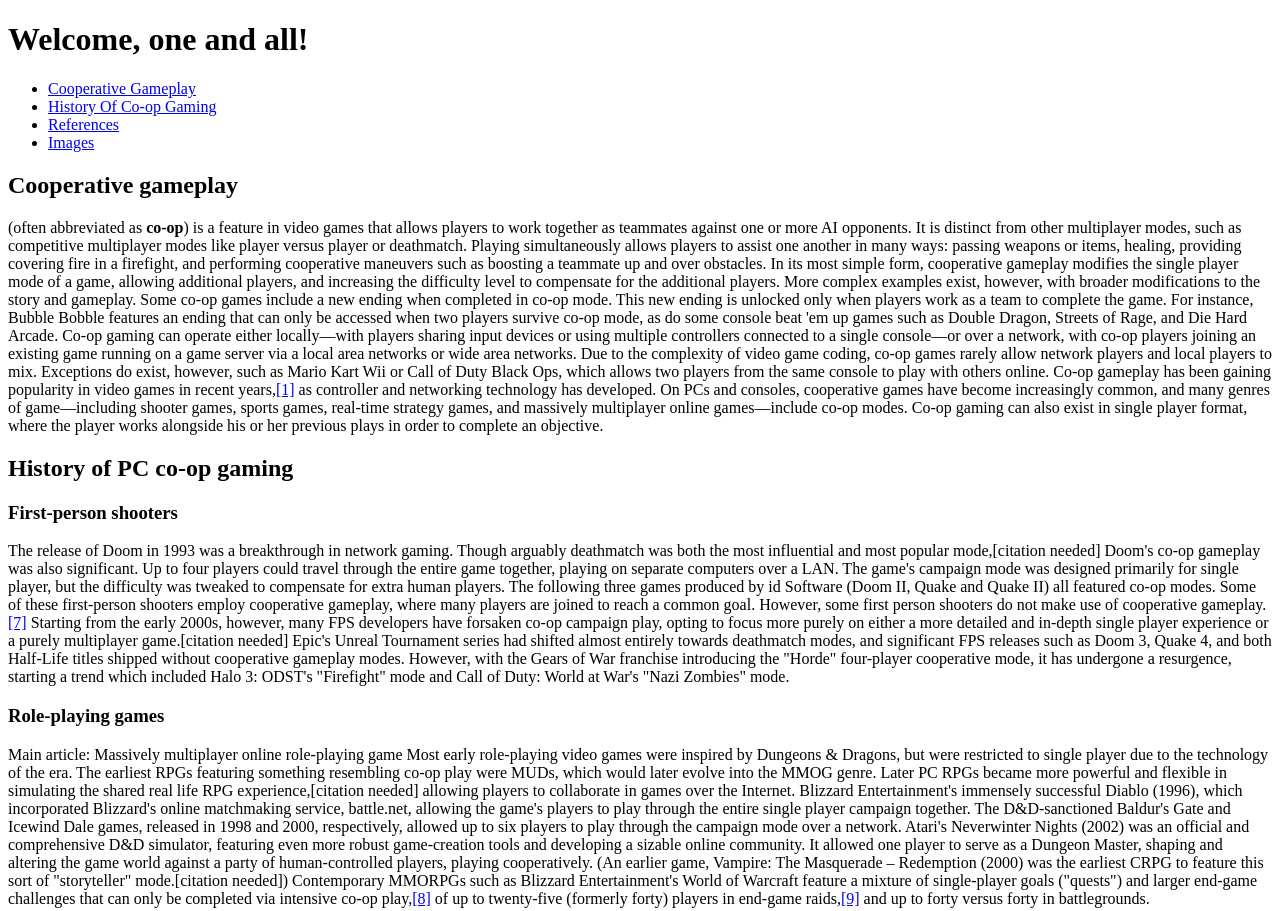
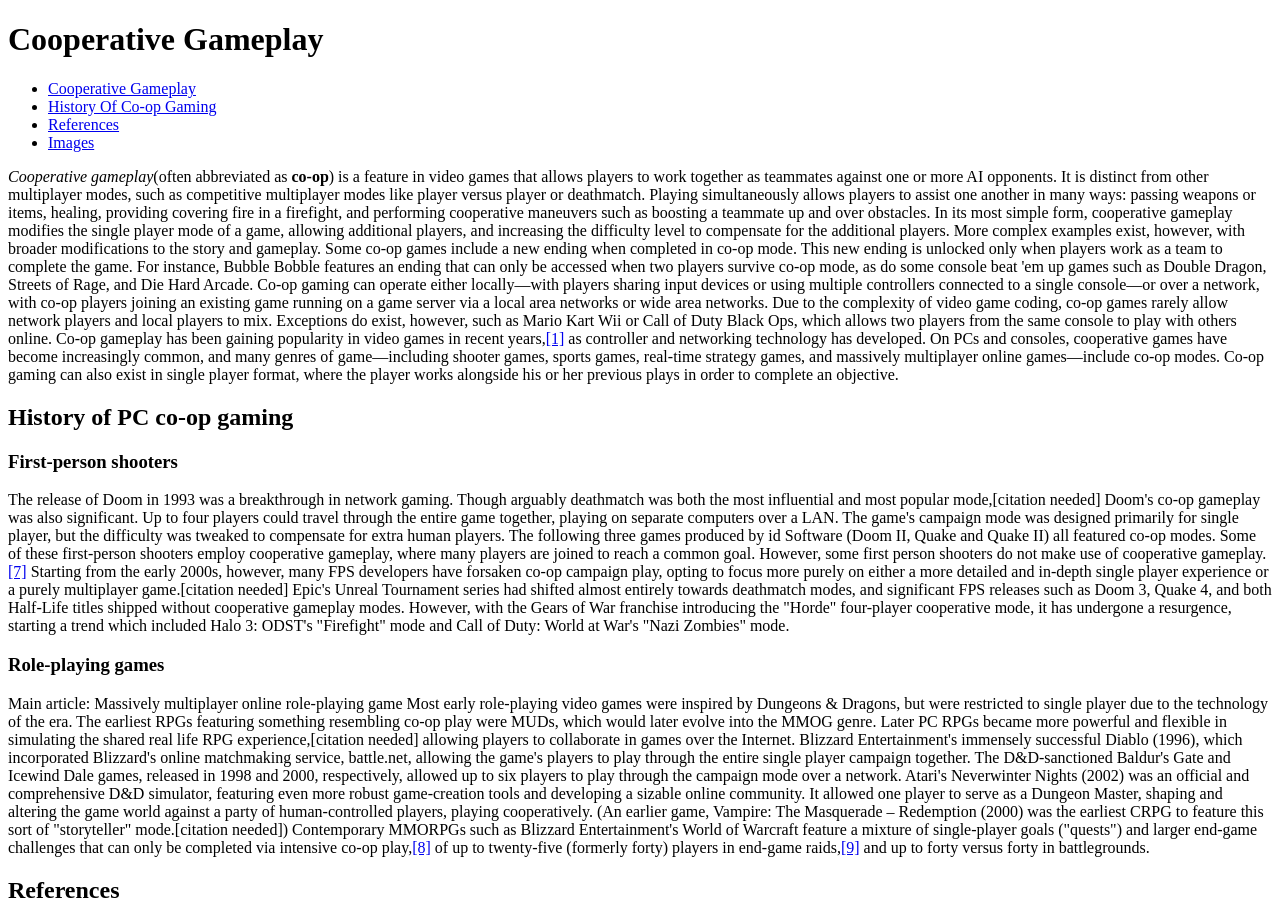
Before and after one commit to SME4Solutions/dws1, a plain HTML site: page Stephens-Dustin-final-project1/index.html in a window 1280 px wide. Shown: the top 911 px of the page. Drawn offline with Linux system fonts and the light colour scheme.

Commit message:
Now it is final
I had to do a bit of touch up work.

```diff
--- a/Stephens-Dustin-final-project1/index.html
+++ b/Stephens-Dustin-final-project1/index.html
@@ -11,7 +11,7 @@
 <body>
 <div id="wrapper">
     <header>
-        <h1>Welcome, one and all!</h1>
+        <h1>Cooperative Gameplay</h1>
 
         <nav>
             <ul>
@@ -26,10 +26,8 @@
     <div id="core">
 
         <section id="mainContent">
-
-                <h1>Cooperative gameplay</h1>
             <p>
-                (often abbreviated as <strong>co-op</strong>) is a feature in video games that allows players to work together as teammates against one or more AI opponents. It is distinct from other multiplayer modes, such as competitive multiplayer modes like player versus player or deathmatch. Playing simultaneously allows players to assist one another in many ways: passing weapons or items, healing, providing covering fire in a firefight, and performing cooperative maneuvers such as boosting a teammate up and over obstacles.
+                <em>Cooperative gameplay</em>(often abbreviated as <strong>co-op</strong>) is a feature in video games that allows players to work together as teammates against one or more AI opponents. It is distinct from other multiplayer modes, such as competitive multiplayer modes like player versus player or deathmatch. Playing simultaneously allows players to assist one another in many ways: passing weapons or items, healing, providing covering fire in a firefight, and performing cooperative maneuvers such as boosting a teammate up and over obstacles.
                 In its most simple form, cooperative gameplay modifies the single player mode of a game, allowing additional players, and increasing the difficulty level to compensate for the additional players. More complex examples exist, however, with broader modifications to the story and gameplay. Some co-op games include a new ending when completed in co-op mode. This new ending is unlocked only when players work as a team to complete the game. For instance, Bubble Bobble features an ending that can only be accessed when two players survive co-op mode, as do some console beat 'em up games such as Double Dragon, Streets of Rage, and Die Hard Arcade.
                 Co-op gaming can operate either locally—with players sharing input devices or using multiple controllers connected to a single console—or over a network, with co-op players joining an existing game running on a game server via a local area networks or wide area networks. Due to the complexity of video game coding, co-op games rarely allow network players and local players to mix. Exceptions do exist, however, such as Mario Kart Wii or Call of Duty Black Ops, which allows two players from the same console to play with others online.
                 Co-op gameplay has been gaining popularity in video games in recent years,<a href="#one">[1]</a>  as controller and networking technology has developed. On PCs and consoles, cooperative games have become increasingly common, and many genres of game—including shooter games, sports games, real-time strategy games, and massively multiplayer online games—include co-op modes.
```
